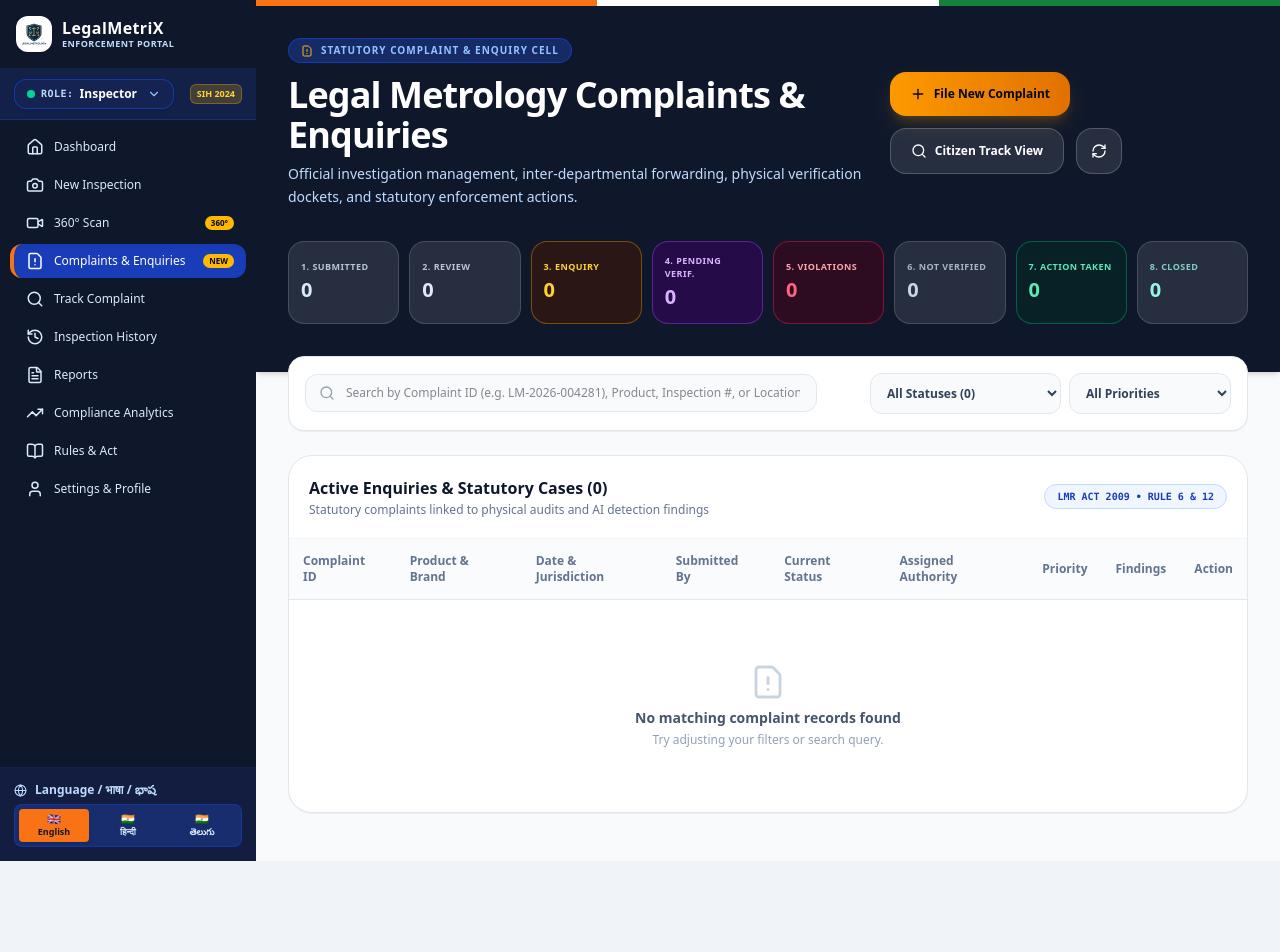
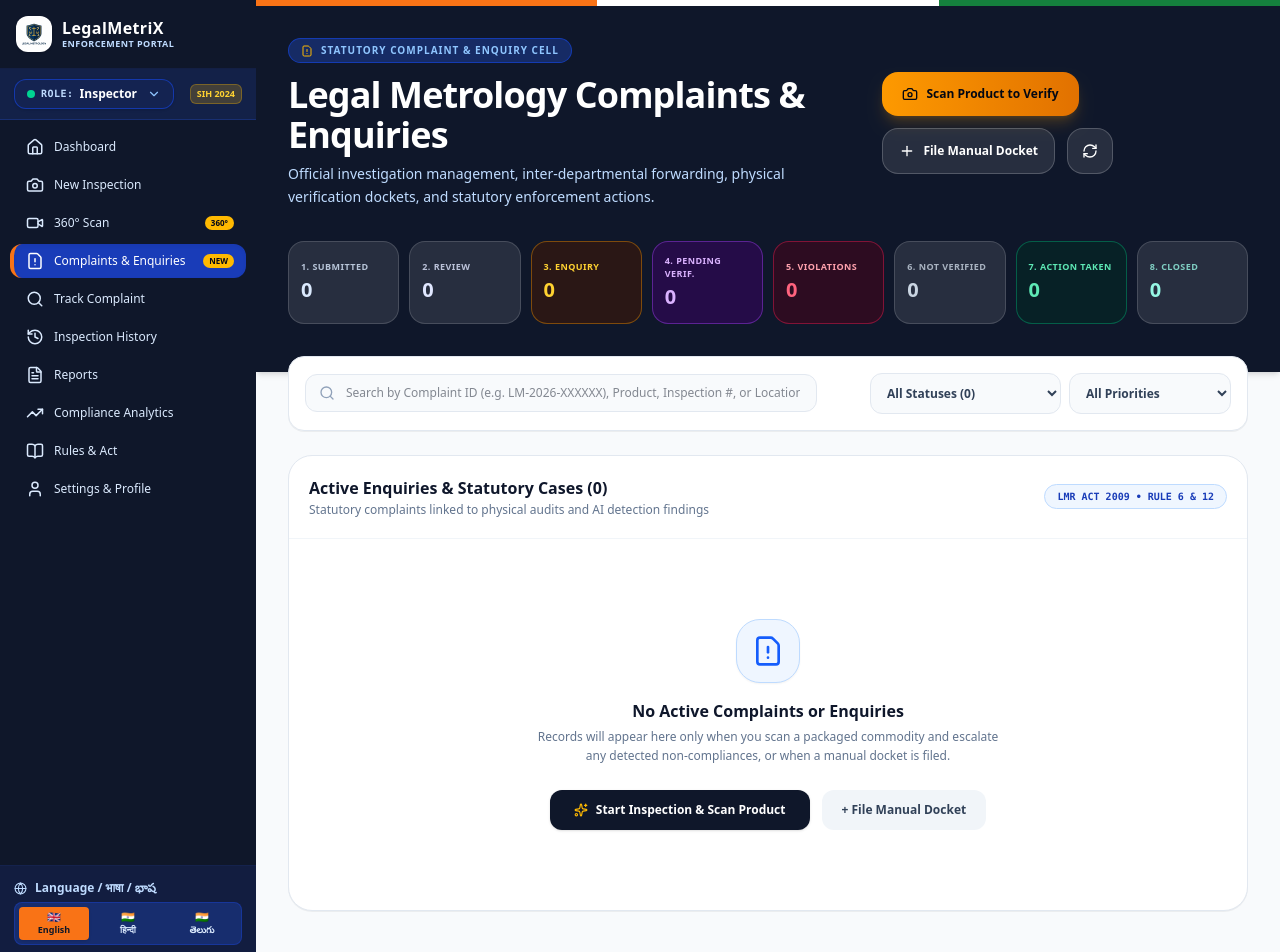
Before and after one commit to bathulayashwanth6840-cmd/legal-metrology-dist, a React (Vite) app: page /complaints in a window 1280 px wide. Shown: the top 952 px of the page. Before the commit the page ends 861 px from the top, so only its background shows below. Built offline with nearby package versions, Linux system fonts and the light colour scheme.

Commit message:
fix: reset complaint history and display records only upon scanning products

```diff
--- a/src/pages/ComplaintsPage.tsx
+++ b/src/pages/ComplaintsPage.tsx
@@ -3,9 +3,13 @@
 import { Link } from 'react-router-dom';
 import {
   FileWarning, Search, Plus,
-  Eye, RefreshCw
+  Eye, RefreshCw, Trash2, Camera, Sparkles
 } from 'lucide-react';
-import { getStoredComplaints, createComplaintRecord } from '../services/complaintService';
+import {
+  getStoredComplaints,
+  createComplaintRecord,
+  clearAllComplaints
+} from '../services/complaintService';
 import type { ComplaintRecord, ComplaintStatus } from '../types/complaint';
 import { useRole } from '../context/RoleContext';
 import NewComplaintModal from '../components/NewComplaintModal';
@@ -74,6 +78,13 @@
     const data = getStoredComplaints();
     setComplaints(data);
     setLoading(false);
+  };
+
+  const handleClearHistory = () => {
+    if (window.confirm('Are you sure you want to clear all complaint and enquiry records?')) {
+      clearAllComplaints();
+      setComplaints([]);
+    }
   };
 
   const handleCreateComplaint = (payload: Parameters<typeof createComplaintRecord>[0]) => {
@@ -151,22 +162,34 @@
 
             {/* Header Actions */}
             <div className="flex flex-wrap items-center gap-3">
+              <Link
+                to="/scan"
+                className="px-5 py-3.5 bg-gradient-to-r from-amber-500 to-amber-600 hover:from-amber-600 hover:to-amber-700 text-gray-950 font-black text-xs rounded-2xl shadow-lg shadow-amber-500/20 flex items-center gap-2 transition-all active:scale-[0.98] cursor-pointer"
+              >
+                <Camera size={16} />
+                <span>Scan Product to Verify</span>
+              </Link>
+
               <button
                 type="button"
                 onClick={() => setIsNewModalOpen(true)}
-                className="px-5 py-3.5 bg-gradient-to-r from-amber-500 to-amber-600 hover:from-amber-600 hover:to-amber-700 text-gray-950 font-black text-xs rounded-2xl shadow-lg shadow-amber-500/20 flex items-center gap-2 transition-all active:scale-[0.98] cursor-pointer"
+                className="px-4 py-3.5 bg-white/10 hover:bg-white/20 text-white font-bold text-xs rounded-2xl border border-white/20 flex items-center gap-2 transition-all cursor-pointer"
               >
                 <Plus size={16} />
-                <span>File New Complaint</span>
+                <span>File Manual Docket</span>
               </button>
 
-              <Link
-                to="/track"
-                className="px-5 py-3.5 bg-white/10 hover:bg-white/20 text-white font-bold text-xs rounded-2xl border border-white/20 flex items-center gap-2 transition-all cursor-pointer"
+              {complaints.length > 0 && (
+                <button
+                  type="button"
+                  onClick={handleClearHistory}
+                  className="px-4 py-3.5 bg-rose-500/20 hover:bg-rose-500/30 text-rose-300 font-bold text-xs rounded-2xl border border-rose-500/30 flex items-center gap-2 transition-all cursor-pointer"
+                  title="Clear All History"
                 >
-                <Search size={16} />
-                <span>Citizen Track View</span>
-              </Link>
+                  <Trash2 size={16} />
+                  <span>Clear History</span>
+                </button>
+              )}
 
               <button
                 type="button"
@@ -296,7 +319,7 @@
             <Search size={16} className="absolute left-3.5 top-1/2 -translate-y-1/2 text-slate-400" />
             <input
               type="text"
-              placeholder="Search by Complaint ID (e.g. LM-2026-004281), Product, Inspection #, or Location..."
+              placeholder="Search by Complaint ID (e.g. LM-2026-XXXXXX), Product, Inspection #, or Location..."
               value={searchQuery}
               onChange={(e) => setSearchQuery(e.target.value)}
               className="w-full pl-10 pr-4 py-2.5 rounded-xl border border-slate-200 text-xs bg-slate-50 focus:bg-white focus:outline-none focus:ring-2 focus:ring-blue-500 font-medium"
@@ -349,7 +372,7 @@
           </div>
         </div>
 
-        {/* Complaints Table */}
+        {/* Complaints Table / Clean Empty State */}
         <div className="bg-white rounded-3xl border border-slate-200 shadow-2xs overflow-hidden">
           <div className="p-5 border-b border-slate-100 flex items-center justify-between">
             <div>
@@ -365,6 +388,39 @@
             </span>
           </div>
 
+          {filteredComplaints.length === 0 ? (
+            <div className="py-20 px-4 text-center max-w-lg mx-auto space-y-4">
+              <div className="w-16 h-16 rounded-3xl bg-blue-50 text-blue-600 border border-blue-200 flex items-center justify-center mx-auto shadow-xs">
+                <FileWarning size={32} />
+              </div>
+              <div className="space-y-1">
+                <h4 className="text-base font-black text-slate-900">
+                  No Active Complaints or Enquiries
+                </h4>
+                <p className="text-xs text-slate-500 leading-relaxed">
+                  Records will appear here only when you scan a packaged commodity and escalate any detected non-compliances, or when a manual docket is filed.
+                </p>
+              </div>
+
+              <div className="pt-2 flex flex-col sm:flex-row items-center justify-center gap-3">
+                <Link
+                  to="/scan"
+                  className="px-6 py-3 bg-[var(--color-navy)] hover:bg-blue-900 text-white font-bold text-xs rounded-xl shadow-sm flex items-center gap-2 transition-all cursor-pointer"
+                >
+                  <Sparkles size={14} className="text-amber-400" />
+                  <span>Start Inspection & Scan Product</span>
+                </Link>
+
+                <button
+                  type="button"
+                  onClick={() => setIsNewModalOpen(true)}
+                  className="px-5 py-3 bg-slate-100 hover:bg-slate-200 text-slate-700 font-bold text-xs rounded-xl transition-all cursor-pointer"
+                >
+                  + File Manual Docket
+                </button>
+              </div>
+            </div>
+          ) : (
             <div className="overflow-x-auto">
               <table className="w-full text-left border-collapse text-xs">
                 <thead>
@@ -381,16 +437,7 @@
                   </tr>
                 </thead>
                 <tbody className="divide-y divide-slate-100">
-                {filteredComplaints.length === 0 ? (
-                  <tr>
-                    <td colSpan={9} className="text-center py-16 text-slate-400">
-                      <FileWarning size={36} className="mx-auto mb-2 text-slate-300" />
-                      <p className="font-bold text-sm text-slate-600">No matching complaint records found</p>
-                      <p className="text-xs text-slate-400 mt-1">Try adjusting your filters or search query.</p>
-                    </td>
-                  </tr>
-                ) : (
-                  filteredComplaints.map((c) => {
+                  {filteredComplaints.map((c) => {
                     const st = STATUS_CONFIG[c.currentStatus] || STATUS_CONFIG.Submitted;
                     return (
                       <tr key={c.id} className="hover:bg-slate-50/70 transition-colors">
@@ -473,11 +520,11 @@
                         </td>
                       </tr>
                     );
-                  })
-                )}
+                  })}
                 </tbody>
               </table>
             </div>
+          )}
         </div>
       </div>
 
--- a/src/services/complaintService.ts
+++ b/src/services/complaintService.ts
@@ -10,7 +10,18 @@
   AuditLogEntry
 } from '../types/complaint';
 
-const STORAGE_KEY = 'legalmetrix_complaints_v2';
+const STORAGE_KEY = 'legalmetrix_complaints_live_v1';
+
+// One-time automatic purge of previous mock/demo storage keys
+if (typeof window !== 'undefined') {
+  try {
+    localStorage.removeItem('legalmetrix_complaints_v1');
+    localStorage.removeItem('legalmetrix_complaints_v2');
+    localStorage.removeItem('legalmetrix_complaints');
+  } catch (e) {
+    // Ignore storage errors in restricted contexts
+  }
+}
 
 // Helper to get all stored complaints
 export function getStoredComplaints(): ComplaintRecord[] {
@@ -36,6 +47,18 @@
     localStorage.setItem(STORAGE_KEY, JSON.stringify(complaints));
   } catch (e) {
     console.error('Error saving complaints to storage:', e);
+  }
+}
+
+// Helper to clear all complaints
+export function clearAllComplaints(): void {
+  try {
+    localStorage.setItem(STORAGE_KEY, JSON.stringify([]));
+    localStorage.removeItem('legalmetrix_complaints_v1');
+    localStorage.removeItem('legalmetrix_complaints_v2');
+    localStorage.removeItem('legalmetrix_complaints');
+  } catch (e) {
+    console.error('Error clearing complaints storage:', e);
   }
 }
 
```
Lines whose indentation alone changed are shown as unchanged.
